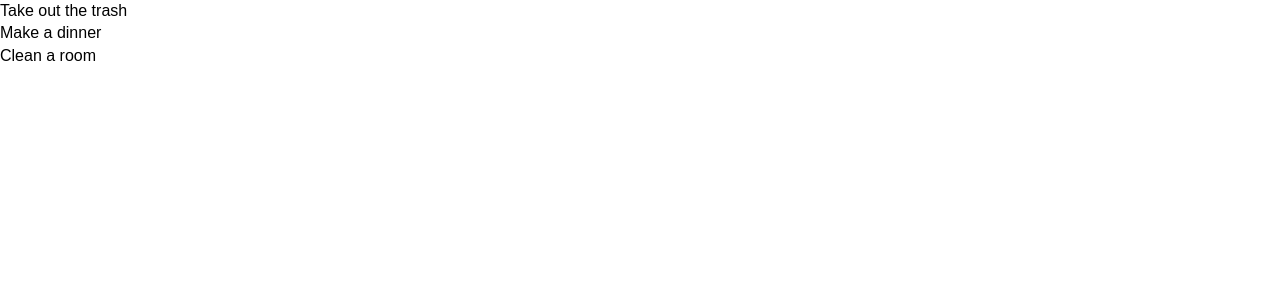
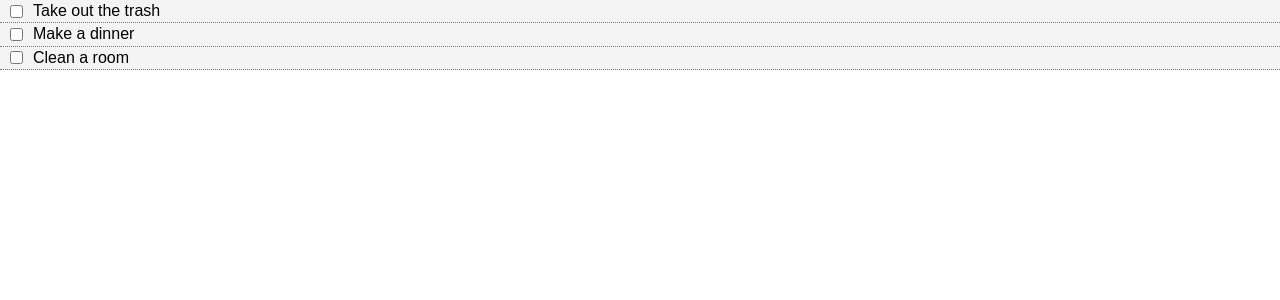
Before and after one commit to ArturZah/todo_list_with_react, a React (Create React App) app: page / in a window 1280 px wide. Shown: the top 300 px of the page. Built offline with nearby package versions, Linux system fonts and the light colour scheme.

Commit message:
create TodoItem styles and dynamic change of compleated state

```diff
--- a/src/App.js
+++ b/src/App.js
@@ -1,7 +1,7 @@
 import React, { Component } from 'react';
 import Todos from './components/Todos';
 
-import './App.css';
+import './components/css/App.css';
 
 class App extends Component {
   state = {
@@ -9,26 +9,34 @@
       {
         id: 1,
         title: 'Take out the trash',
-        compleated: false
+        completed: false
       },
       {
         id: 2,
         title: 'Make a dinner',
-        compleated: false
+        completed: false
       },
       {
         id: 3,
         title: 'Clean a room',
-        compleated: false
+        completed: false
       }
     ]
   }
 
+  markComplete = (id) => {
+    this.setState({ todos: this.state.todos.map(todo => {
+      if(todo.id === id) {
+        todo.completed = !todo.completed  // Toggle value true/false
+      }
+      return todo;
+    }) });
+  }
+
   render() {
-
     return (
       <div className="App">
-        <Todos todos={this.state.todos}/>
+        <Todos todos={this.state.todos} markComplete={this.markComplete}/>
       </div>
     );
   }
--- a/src/components/TodoItem.js
+++ b/src/components/TodoItem.js
@@ -1,11 +1,39 @@
 import React, { Component } from 'react';
 import PropTypes from 'prop-types';
 
+import './css/TodoItem.css';
+
 export class TodoItem extends Component {
+
+//Dynamic styleing
+  getStyle = () => {
+    /*
+    -- Shorter Version --
+
+      return {
+        textDecoration: this.props.todo.completed ? 'line-through' : 'none'
+      }
+
+    */
+    if(this.props.todo.completed) {
+      return {
+        textDecoration: 'line-through'
+      }
+    } else {
+      return {
+        textDecoration: 'none'
+      }
+    }
+  }
+
   render() {
+
+    const { id, title } = this.props.todo;
+
     return (
-      <div>
-        <p>{ this.props.todo.title }</p>
+      <div className="todo-item" style={ this.getStyle() }>
+        <input type="checkbox" onChange={this.props.markComplete.bind(this, id)}/>
+        <p>{ title }</p>
       </div>
     )
   }
--- a/src/components/Todos.js
+++ b/src/components/Todos.js
@@ -3,12 +3,12 @@
 import PropTypes from 'prop-types';
 
 class Todos extends Component {
+
   render() {
-
     //Loop przez state w app.js
     return this.props.todos.map((todo) => (
         //przekazanie prop do todoitem.. przy stosowaniu map() należy podać unikatową wartość dla key. Najlepiej ID.
-        <TodoItem key={todo.id} todo={todo}/>
+        <TodoItem key={todo.id} todo={todo} markComplete={this.props.markComplete}/>
     ));
   }
 }
--- /dev/null
+++ b/src/components/css/TodoItem.css
@@ -0,0 +1,10 @@
+.todo-item {
+    background-color: #f4f4f4;
+    border-bottom: 1px dotted #777;
+    display: flex;
+    align-items: center;
+}
+
+.todo-item input[type="checkbox"] {
+    margin: auto 10px;
+}
```
Also changed, not shown: src/components/css/App.css (renamed from src/App.css).
